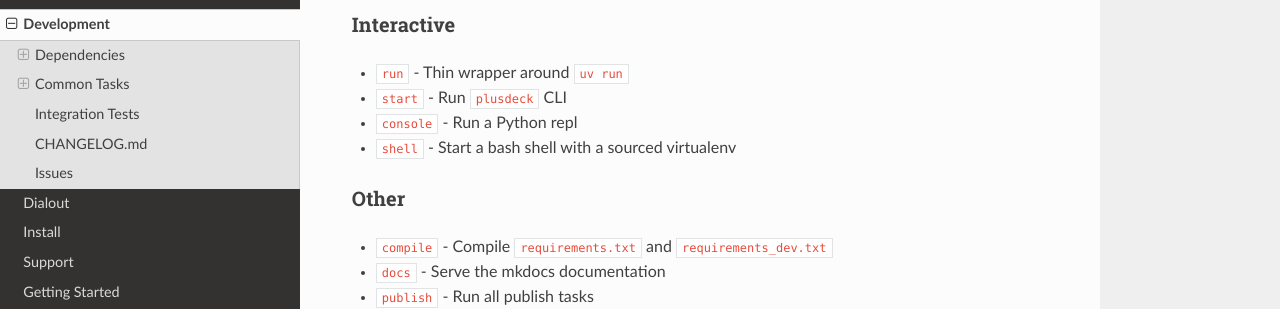
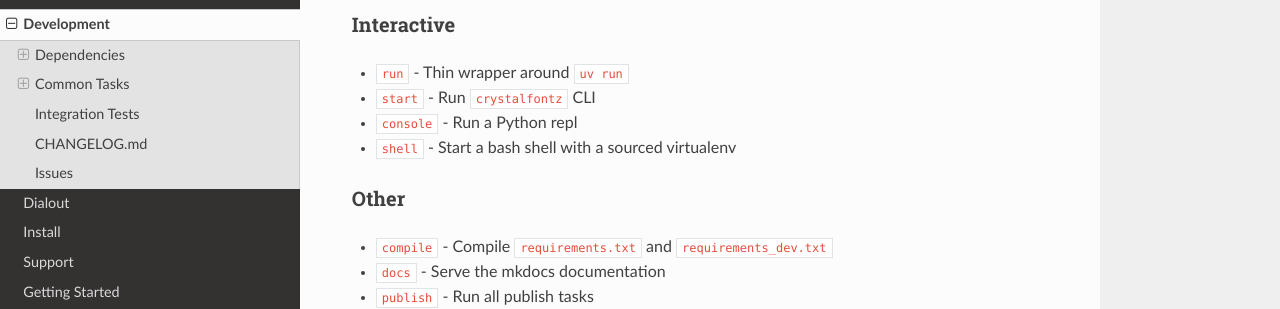
Before and after one commit to jfhbrook/crystalfontz, an MkDocs documentation site: the page built from docs/development.md, in a window 1280 px wide and 900 px high, scrolled down 1125 px. Shown: the part 168-477 px from the top of the window. Built offline with MkDocs 1.6.1, drawn with Linux system fonts in a browser that asks for light colours; nearby versions of some CDN libraries.

Commit message:
Errant copypasta

```diff
--- a/docs/development.md
+++ b/docs/development.md
@@ -46,7 +46,7 @@
 ### Interactive
 
 - `run` - Thin wrapper around `uv run`
-- `start` - Run `plusdeck` CLI
+- `start` - Run `crystalfontz` CLI
 - `console` - Run a Python repl
 - `shell` - Start a bash shell with a sourced virtualenv
 
```
